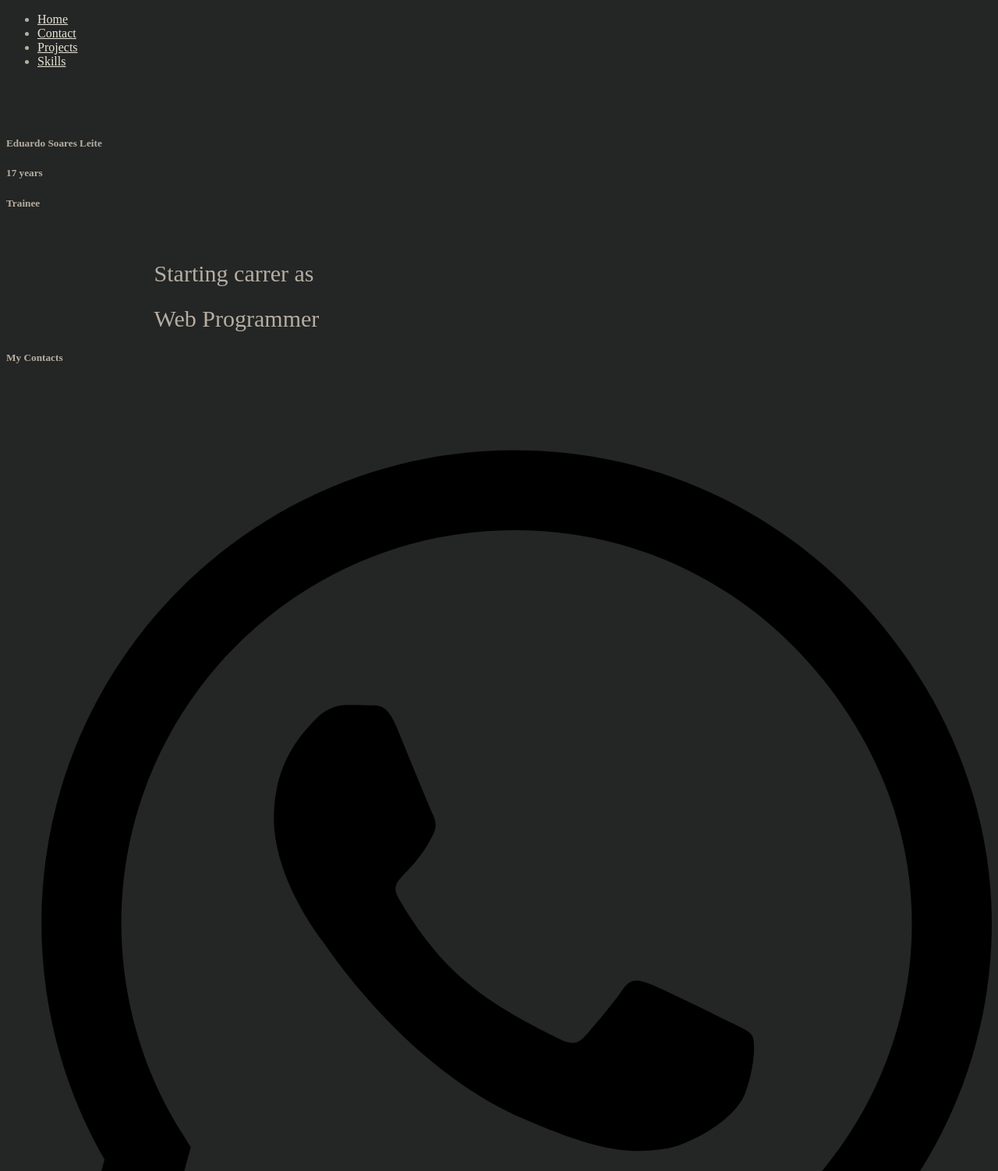
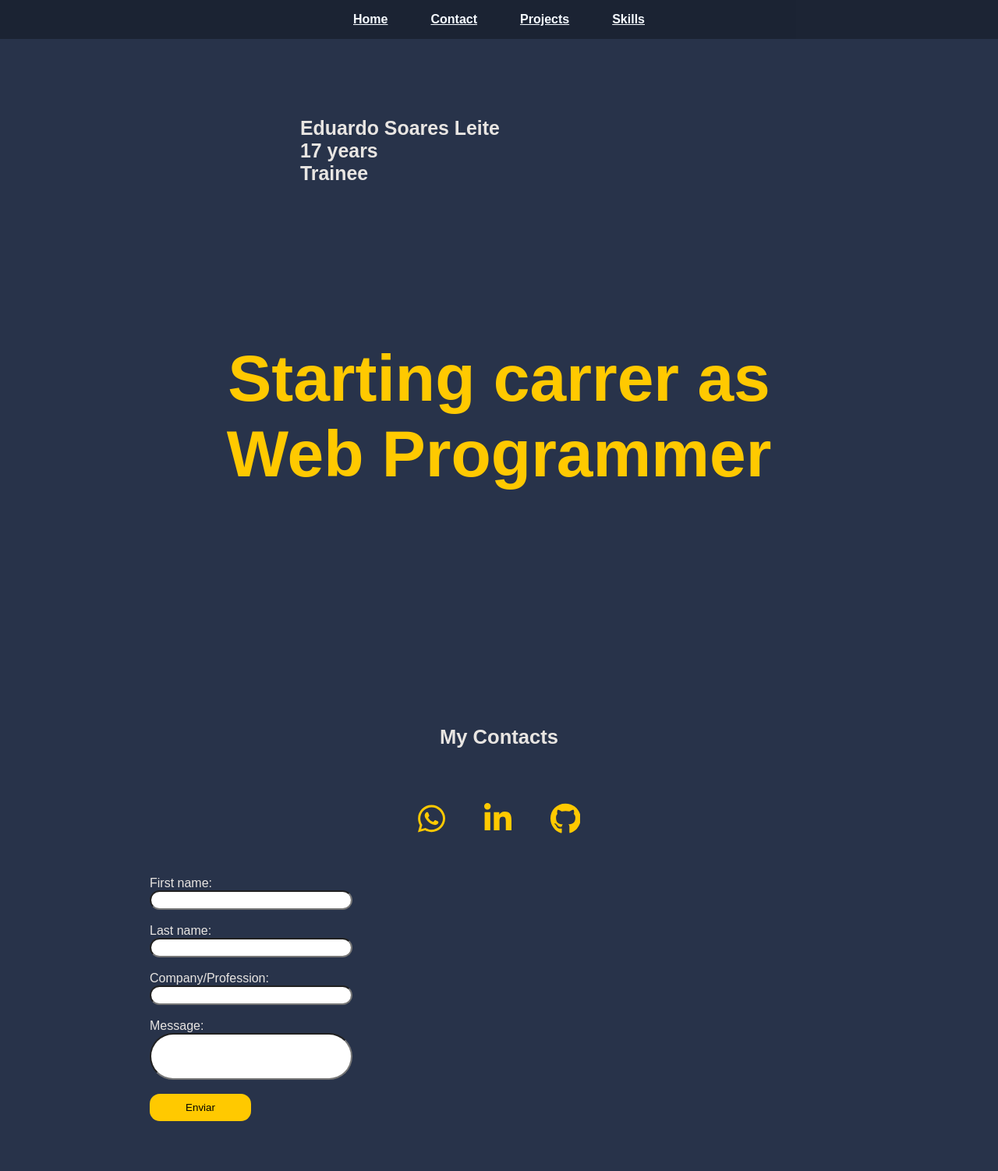
Before and after one commit to sldeduardo/portfolio, a plain HTML site: page index.html in a window 1280 px wide. Shown: the top 1502 px of the page at 78% size. Drawn offline with Linux system fonts and the light colour scheme.

Commit message:
Update style.css

```diff
--- a/style.css
+++ b/style.css
@@ -1,29 +1,72 @@
-body{background-color: rgb(36, 37, 37);
-    color: rgb(181, 174, 162);
-    height: 3000px;}
+*{
+  margin: 0;
+  padding: 0;
+  box-sizing: border-box;
+}
+body{background-color: #28334a;
+  color: rgb(232 229 226);
+  font-family:"Suisseintl" , sans-serif;}
 
-    header ul{list-style: none;
-        width: 100%;
-        padding: 0;
-        display: flex;
-        justify-content: center;
-        gap: 50px;
-        font-weight: 100;
-        font-family: "Merriweather", serif;
-
-    }
-    header{
+#header{list-style: none;
     width: 100%;
+    padding: 0;
+    top: 0px;
+    display: flex;
+    justify-content: center;
+    gap: 55px;
+    align-items: center;
+    font-weight: 600;
     position: sticky;
-    top: 12px;
-    }
-
-    section h1{
-    padding-left: 15%;
-    font-size: 30px;
-    font-family: "Merriweather", serif;    font-weight: normal;
-      font-style: normal;}
-    ul a{
-        color: #e8e5d6;
-    }
-    section{padding-top: 50px;}
+  height: 50px;
+z-index: 99;
+background-color: rgba(0, 0, 0, 0.3);}
+#header a{color: rgb(245 250 255);}
+section{
+top: 100px;}
+.sname{
+font-size: 30px;
+font-weight: 200;
+width: 330px;
+margin: 0;
+align-content: center;
+}
+.snametwo{color: rgb(255 201 0);
+  padding-top: 200px;
+  font-size: 3.5em;
+  font-weight: 500;
+text-align: center;}
+#lflex{display: flex;
+flex-direction: row;
+justify-content: center;
+padding-top: 100px;
+gap: 180px;
+}
+#lflex img{width: 300px;}
+#contactsvg svg{height: 40px;
+fill: rgb(255 201 0);}
+.snametree{font-size: 1.6em;
+font-weight: 600;}
+#projects ul{list-style: none;}
+#projects a{color: rgb(255 201 0);}
+#projects{text-align: center;}
+#contact{text-align: center;
+padding-top: 300px;}
+.yellowtext{margin-top: 70px;}
+#contactsvg ul{display: flex;
+text-align: center;
+list-style: none;
+justify-content: center;
+gap: 50px;}
+input {border-radius: 40px;
+height: 25px;
+width: 260px;}
+button{height: 35px;
+width: 130px;
+border-radius: 13px;
+background-color:rgb(255 201 0);
+border: none;}
+#skills {padding-left: 15%;}
+form{text-align: left;
+padding-left: 15%;}
+#skills ul{list-style:square;}
+footer{height: 180px;}
```
